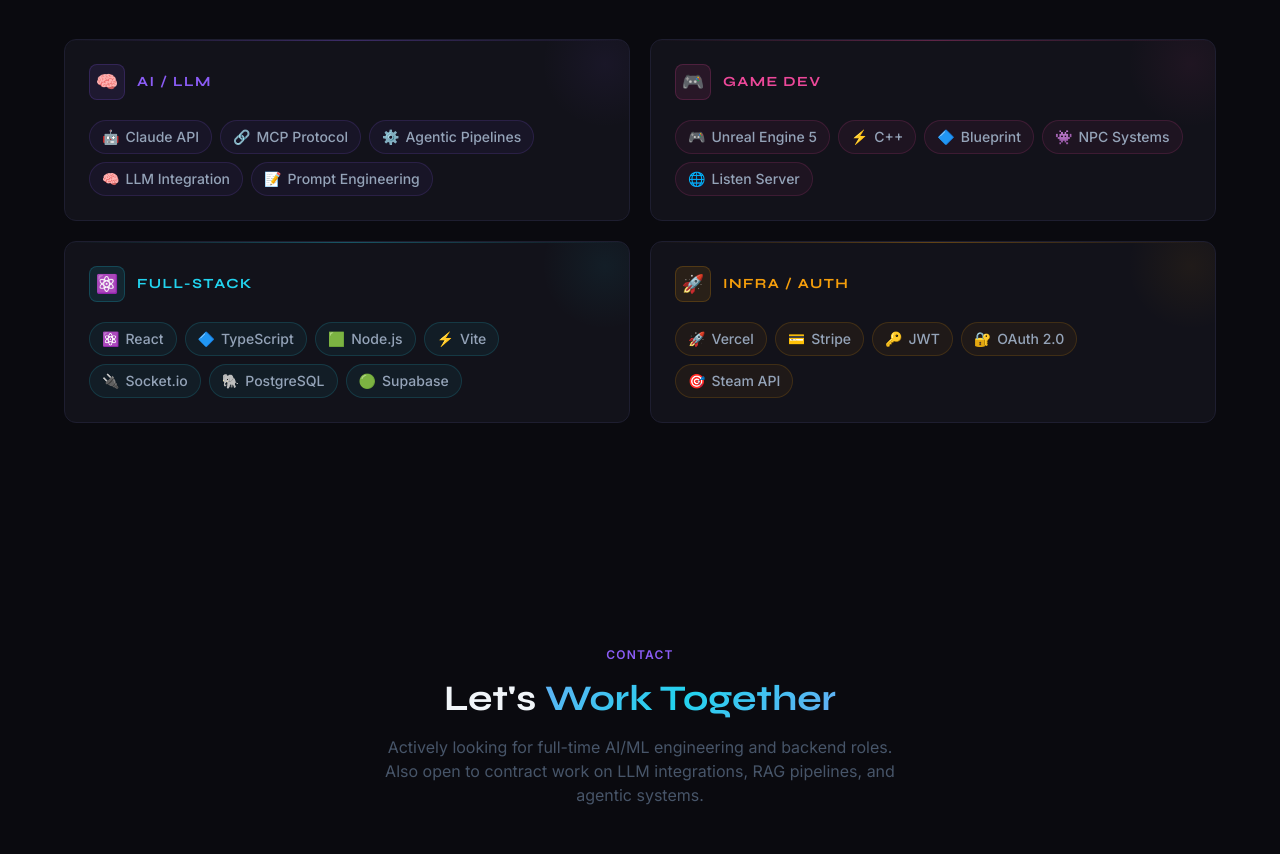
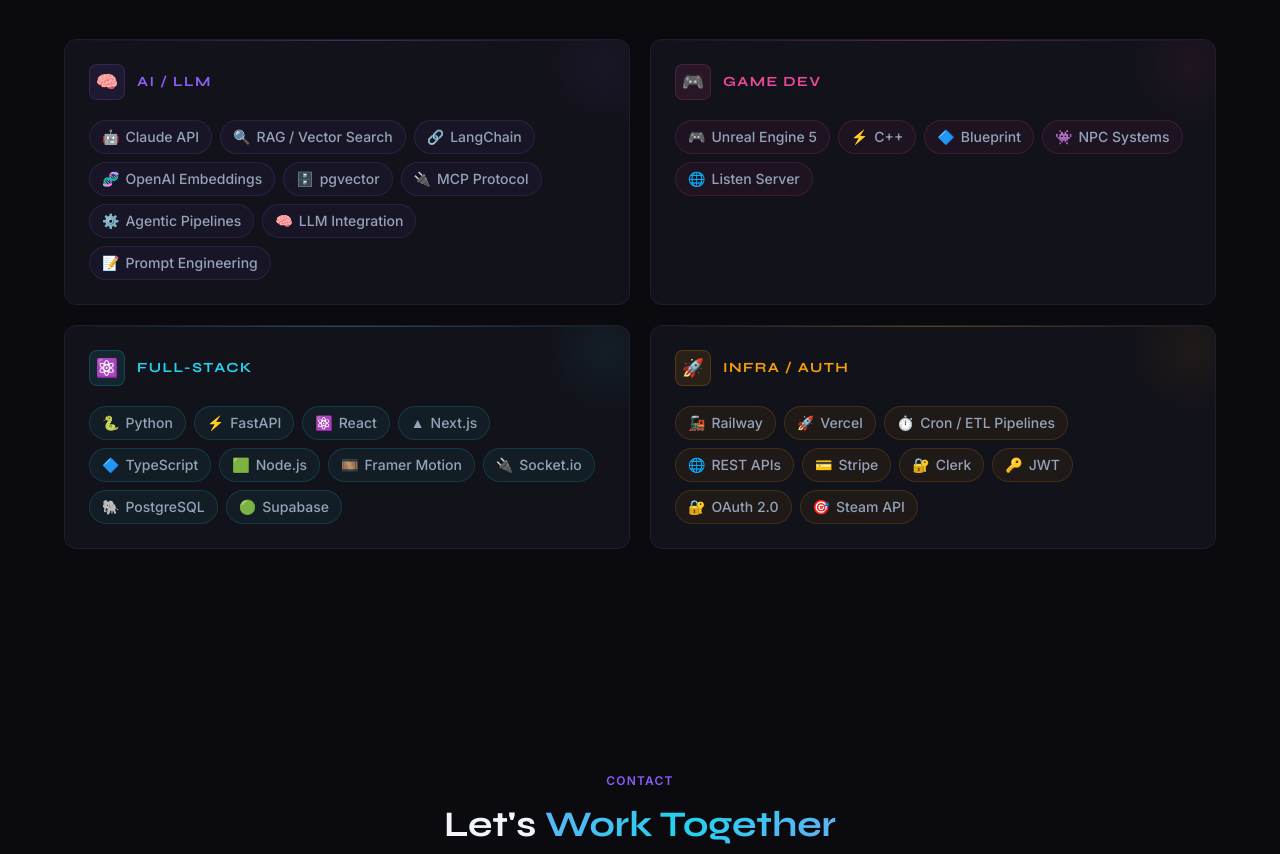
Before and after one commit to eyegetlucki/PortfolioWebsite, a React (Vite) app: page / in a window 1280 px wide. Shown: the part 3420-4274 px from the top of the page. Built offline with nearby package versions, Linux system fonts and the light colour scheme.

Commit message:
Update content.ts

```diff
--- a/src/data/content.ts
+++ b/src/data/content.ts
@@ -73,7 +73,11 @@
     category: 'AI / LLM',
     skills: [
       { name: 'Claude API', icon: '🤖' },
-      { name: 'MCP Protocol', icon: '🔗' },
+      { name: 'RAG / Vector Search', icon: '🔍' },
+      { name: 'LangChain', icon: '🔗' },
+      { name: 'OpenAI Embeddings', icon: '🧬' },
+      { name: 'pgvector', icon: '🗄️' },
+      { name: 'MCP Protocol', icon: '🔌' },
       { name: 'Agentic Pipelines', icon: '⚙️' },
       { name: 'LLM Integration', icon: '🧠' },
       { name: 'Prompt Engineering', icon: '📝' },
@@ -92,10 +96,13 @@
   {
     category: 'Full-Stack',
     skills: [
+      { name: 'Python', icon: '🐍' },
+      { name: 'FastAPI', icon: '⚡' },
       { name: 'React', icon: '⚛️' },
+      { name: 'Next.js', icon: '▲' },
       { name: 'TypeScript', icon: '🔷' },
       { name: 'Node.js', icon: '🟩' },
-      { name: 'Vite', icon: '⚡' },
+      { name: 'Framer Motion', icon: '🎞️' },
       { name: 'Socket.io', icon: '🔌' },
       { name: 'PostgreSQL', icon: '🐘' },
       { name: 'Supabase', icon: '🟢' },
@@ -104,8 +111,12 @@
   {
     category: 'Infra / Auth',
     skills: [
+      { name: 'Railway', icon: '🚂' },
       { name: 'Vercel', icon: '🚀' },
+      { name: 'Cron / ETL Pipelines', icon: '⏱️' },
+      { name: 'REST APIs', icon: '🌐' },
       { name: 'Stripe', icon: '💳' },
+      { name: 'Clerk', icon: '🔐' },
       { name: 'JWT', icon: '🔑' },
       { name: 'OAuth 2.0', icon: '🔐' },
       { name: 'Steam API', icon: '🎯' },
```
